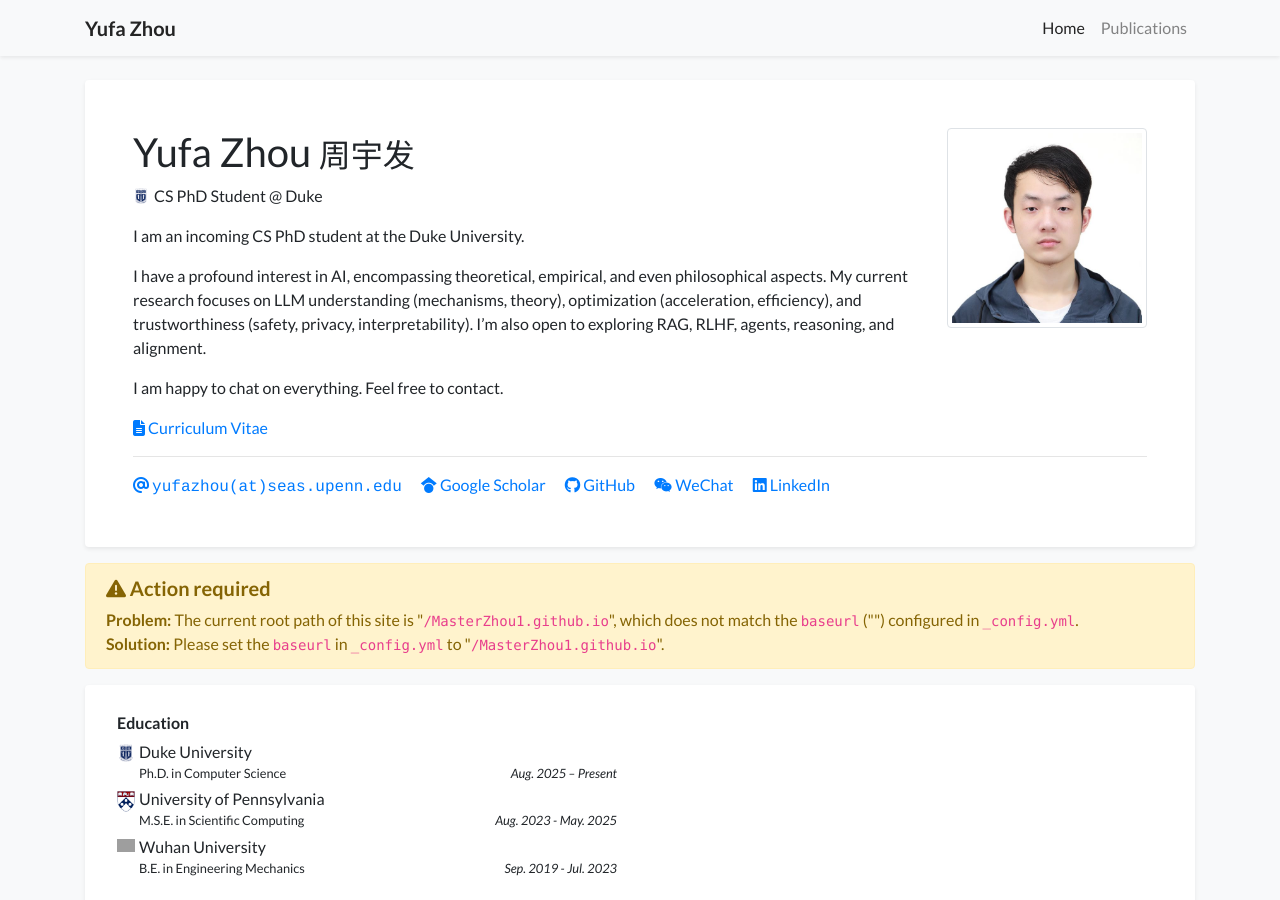
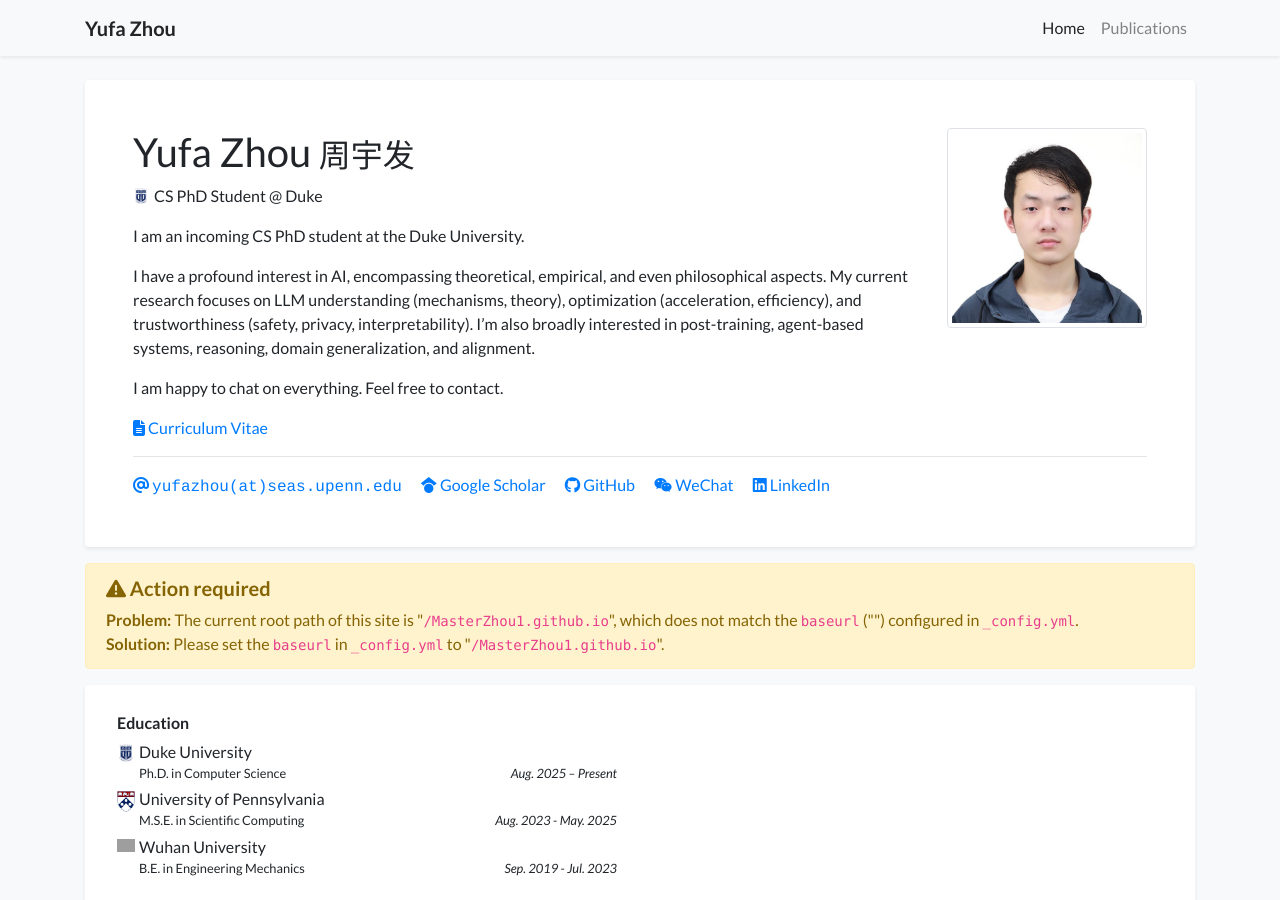
Before and after one commit to MasterZhou1/MasterZhou1.github.io, a Jekyll site: the page built from index.html, in a window 1280 px wide and 900 px high. Built offline with Jekyll 4.4.1, drawn with Linux system fonts in a browser that asks for light colours; nearby versions of some CDN libraries; a style sheet for code colours, icons or effects is not loaded; grey boxes are pictures that could not be loaded.

Commit message:
Update profile.yml

```diff
--- a/_data/profile.yml
+++ b/_data/profile.yml
@@ -28,7 +28,7 @@ short_bio: >-
   <p>
     I have a profound interest in AI, encompassing theoretical, empirical, and even philosophical aspects.
     My current research focuses on LLM understanding (mechanisms, theory), optimization (acceleration, efficiency), and trustworthiness (safety, privacy, interpretability).
-    I’m also open to exploring RAG, RLHF, agents, reasoning, and alignment.
+    I’m also broadly interested in post-training, agent-based systems, reasoning, domain generalization, and alignment.
   </p>
   <p>
   I am happy to chat on everything. Feel free to contact.
```
